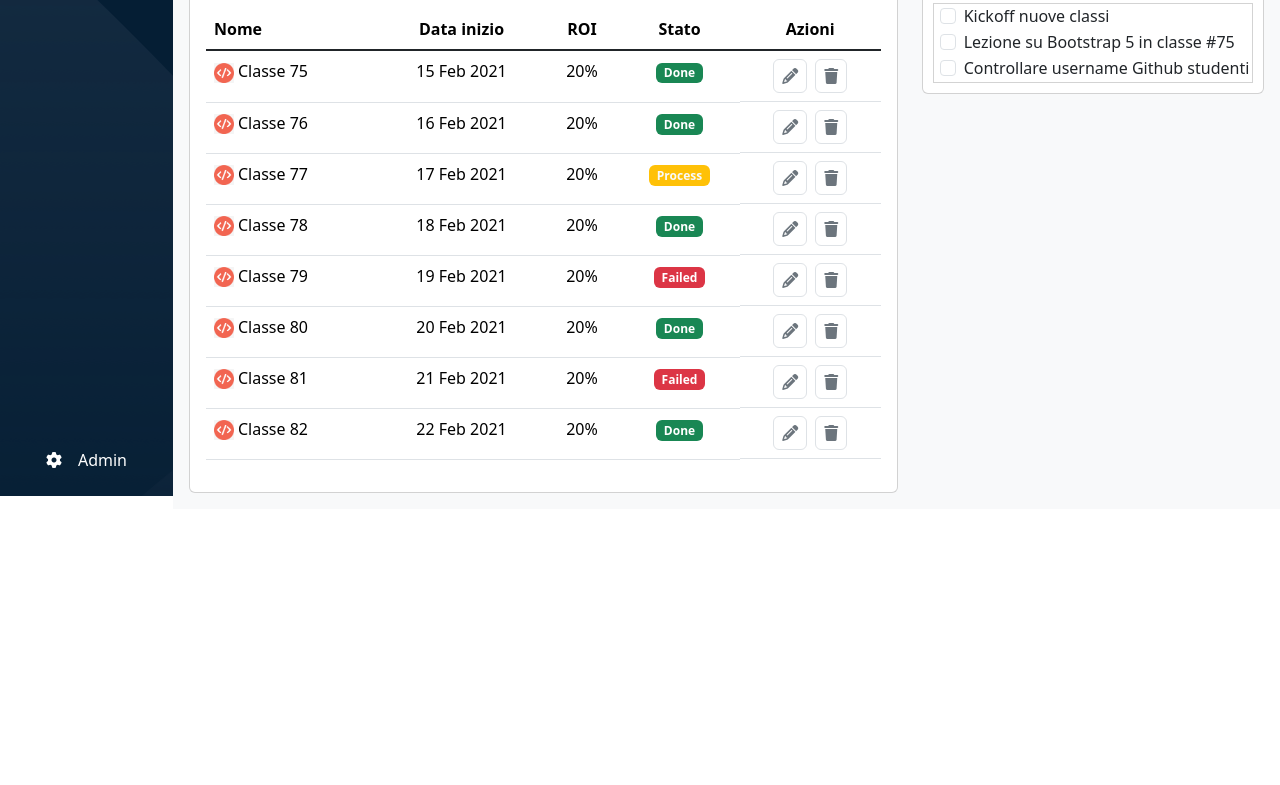
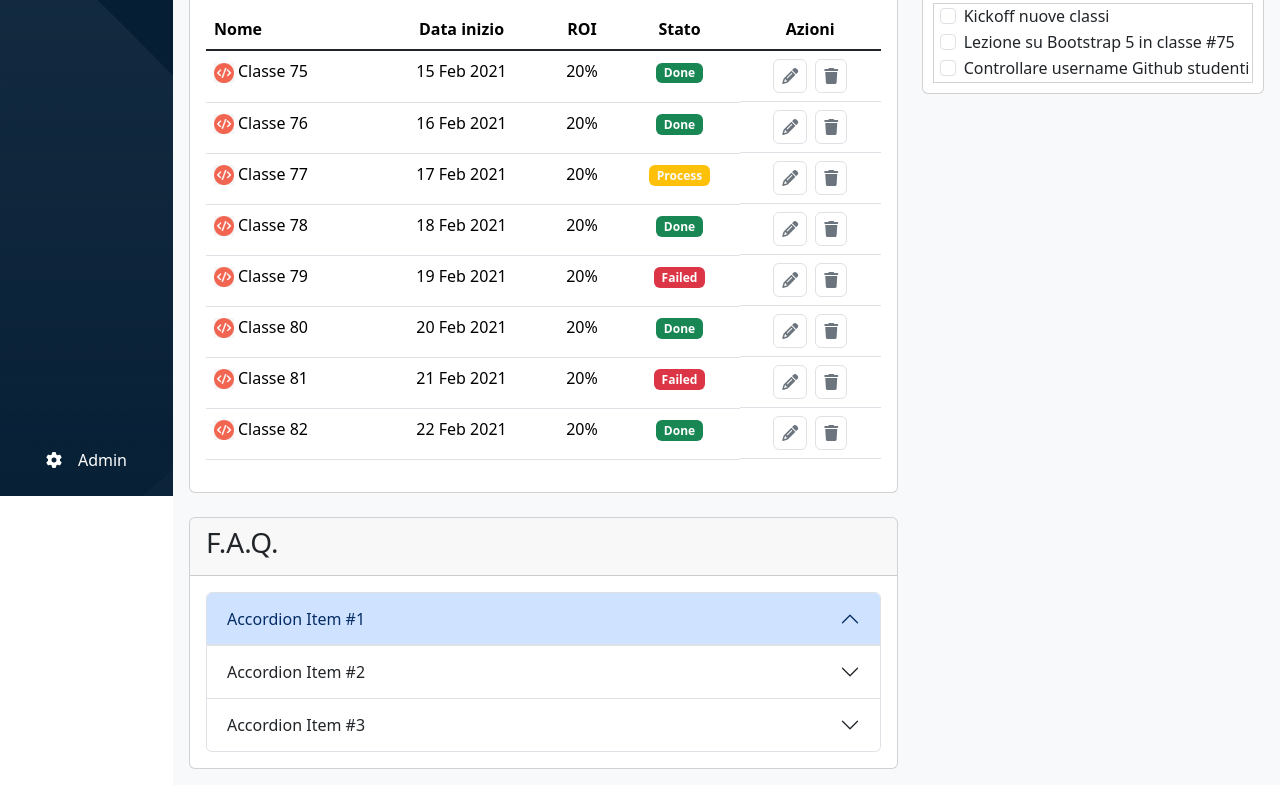
Before and after one commit to Andrea-Pomati/html-css-bootstrap-dashboard, a plain HTML site: page index.html in a window 1280 px wide. Shown: the part 304-1089 px from the top of the page. Before the commit the page ends 813 px from the top, so only its background shows below. Drawn offline with nearby package versions, Linux system fonts and the light colour scheme.

Commit message:
feat: accordion section

```diff
--- a/index.html
+++ b/index.html
@@ -163,7 +163,7 @@
 
                 <div class="col col-12 col-sm-12 col-md-12 col-lg-8 ">
 
-                    <div class="card">
+                    <div class="card mb-4">
 
                         <div class="card-header">
                             <h3>Prossime classi</h3>
@@ -272,12 +272,78 @@
 
 
 
+
                         </div>
 
 
 
 
                     </div>
+
+                    <div class="card">
+                        <div class="card-header">
+                            <h3>F.A.Q.</h3>
+
+                        </div>
+
+                        <div class="card-body">
+
+                            <div class="accordion" id="accordionExample">
+                                <div class="accordion-item">
+                                  <h2 class="accordion-header" id="headingOne">
+                                    <button class="accordion-button" type="button" data-bs-toggle="collapse" data-bs-target="#collapseOne" aria-expanded="true" aria-controls="collapseOne">
+                                      Accordion Item #1
+                                    </button>
+                                  </h2>
+                                  <div id="collapseOne" class="accordion-collapse collapse" aria-labelledby="headingOne" data-bs-parent="#accordionExample">
+                                    <div class="accordion-body">
+                                      <strong>This is the first item's accordion body.</strong> It is shown by default, until the collapse plugin adds the appropriate classes that we use to style each element. These classes control the overall appearance, as well as the showing and hiding via CSS transitions. You can modify any of this with custom CSS or overriding our default variables. It's also worth noting that just about any HTML can go within the <code>.accordion-body</code>, though the transition does limit overflow.
+                                    </div>
+                                  </div>
+                                </div>
+                                <div class="accordion-item">
+                                  <h2 class="accordion-header" id="headingTwo">
+                                    <button class="accordion-button collapsed" type="button" data-bs-toggle="collapse" data-bs-target="#collapseTwo" aria-expanded="false" aria-controls="collapseTwo">
+                                      Accordion Item #2
+                                    </button>
+                                  </h2>
+                                  <div id="collapseTwo" class="accordion-collapse collapse" aria-labelledby="headingTwo" data-bs-parent="#accordionExample">
+                                    <div class="accordion-body">
+                                      <strong>This is the second item's accordion body.</strong> It is hidden by default, until the collapse plugin adds the appropriate classes that we use to style each element. These classes control the overall appearance, as well as the showing and hiding via CSS transitions. You can modify any of this with custom CSS or overriding our default variables. It's also worth noting that just about any HTML can go within the <code>.accordion-body</code>, though the transition does limit overflow.
+                                    </div>
+                                  </div>
+                                </div>
+                                <div class="accordion-item">
+                                  <h2 class="accordion-header" id="headingThree">
+                                    <button class="accordion-button collapsed" type="button" data-bs-toggle="collapse" data-bs-target="#collapseThree" aria-expanded="false" aria-controls="collapseThree">
+                                      Accordion Item #3
+                                    </button>
+                                  </h2>
+                                  <div id="collapseThree" class="accordion-collapse collapse" aria-labelledby="headingThree" data-bs-parent="#accordionExample">
+                                    <div class="accordion-body">
+                                      <strong>This is the third item's accordion body.</strong> It is hidden by default, until the collapse plugin adds the appropriate classes that we use to style each element. These classes control the overall appearance, as well as the showing and hiding via CSS transitions. You can modify any of this with custom CSS or overriding our default variables. It's also worth noting that just about any HTML can go within the <code>.accordion-body</code>, though the transition does limit overflow.
+                                    </div>
+                                  </div>
+                                </div>
+                              </div>
+
+
+
+
+
+
+
+                        </div>
+
+
+
+
+
+                    </div>
+
+
+
+
 
 
 
```
